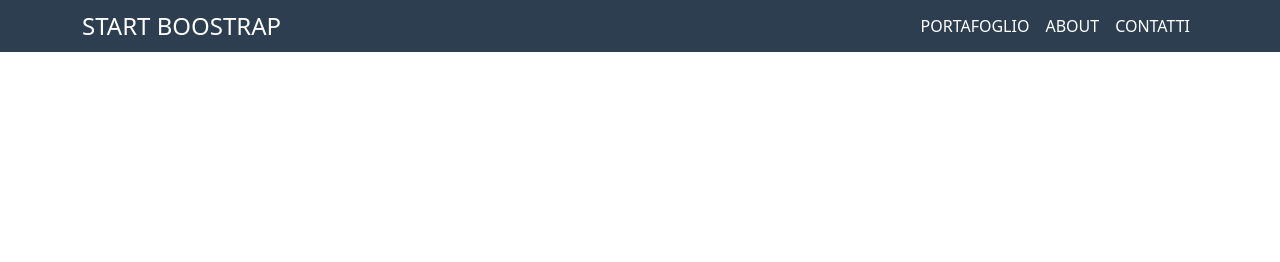
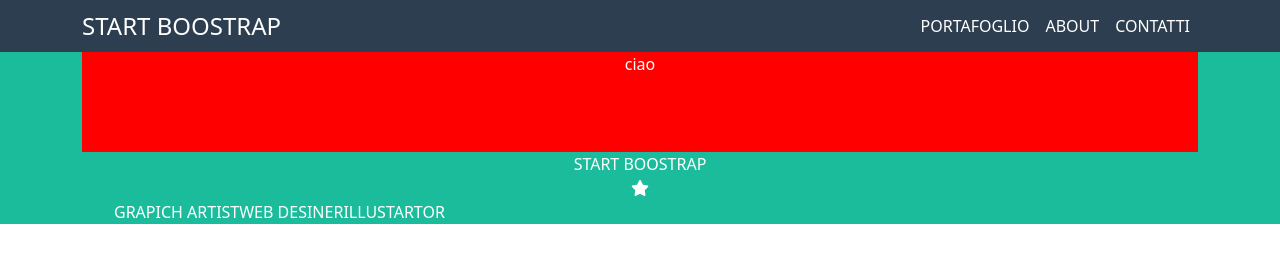
Before and after one commit to giovanni2299/html-css-bootstrap-freelancer, a plain HTML site: page index.html in a window 1280 px wide. Drawn offline with nearby package versions, Linux system fonts and the light colour scheme.

Commit message:
ADD: fisr section of main and her skeleton

```diff
--- a/css/style.css
+++ b/css/style.css
@@ -2,6 +2,9 @@
     padding: 0;
     margin: 0;
     box-sizing: border-box;
+}
+img{
+    width: 100%;
 }
 ul, ol, menu{
     list-style: none;
@@ -11,6 +14,20 @@ ul, ol, menu{
 header{
     background-color: #2C3E50;
 }
+/* END HEADER */
+
+/* MAIN */
+/* FIRST-SECTION */
+.bg-1ABC9C{
+    background-color: #1ABC9C;
+}
+.avatar{
+    height: 100px;
+    background-color: red;
+}
+
+/* END FIRST-SECTION */
+/* END MAIN */
 
 
 /* LAYOUT */
--- a/index.html
+++ b/index.html
@@ -33,6 +33,22 @@
             </div>
         </div>
     </header>
-
+    <main>
+        <section class="bg-1ABC9C text-white text-center">
+            <div class="container">
+                <div class="avatar">
+                    <!-- <img src="./img/avatar.svg" alt=""> -->
+                    ciao
+                </div>
+                <div>START BOOSTRAP</div>
+                <div class="star"><i class="fa-solid fa-star"></i></div>
+                <ul class="d-flex">
+                    <li>GRAPICH ARTIST </li>
+                    <li> WEB DESINER </li>
+                    <li> ILLUSTARTOR</li>
+                </ul>
+            </div>
+        </section>
+    </main>
 </body>
 </html>
```
